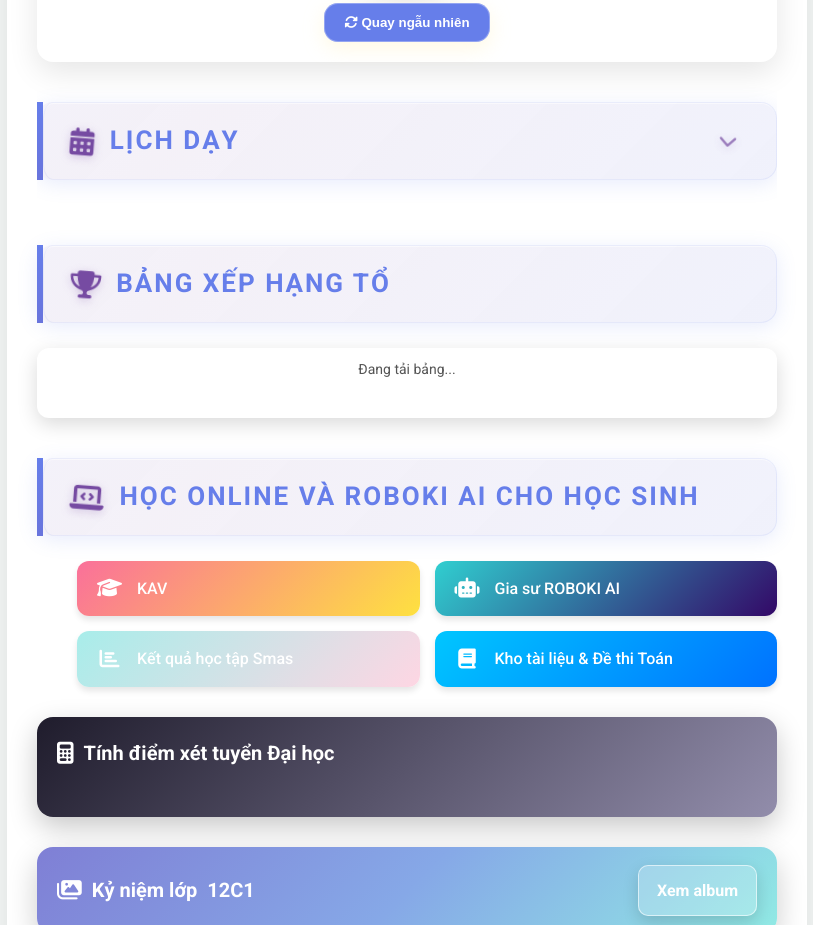
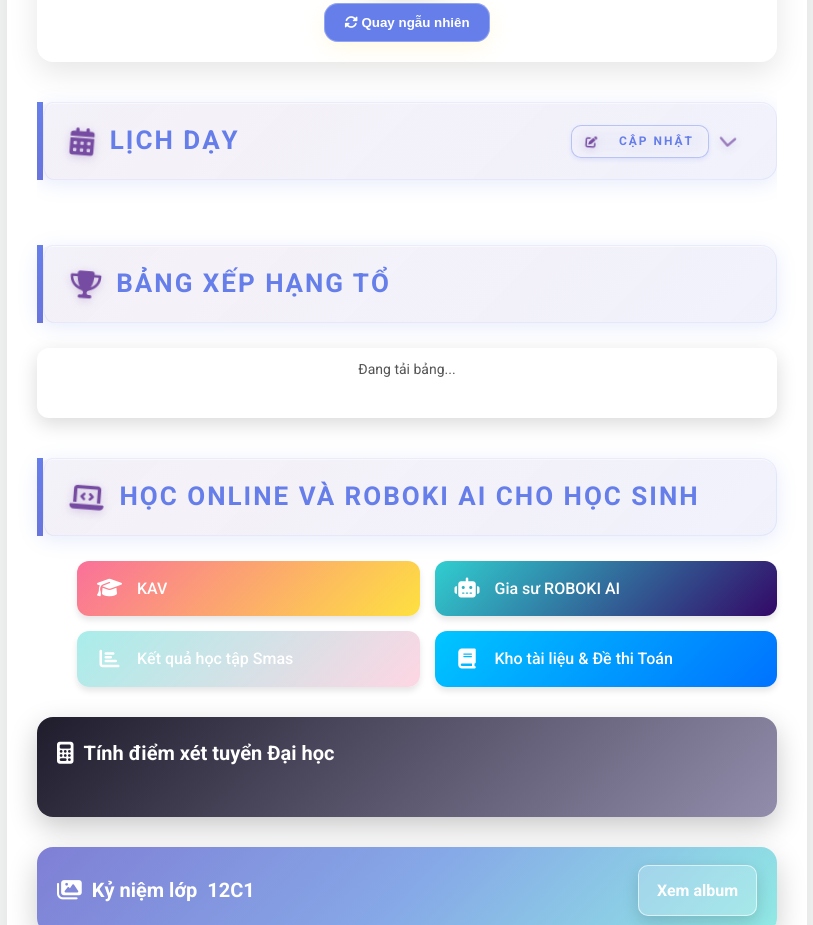
Before and after one commit to vtphong89/webcanhan, a plain HTML site: page index.html in a window 1280 px wide. Shown: the part 1395-2320 px from the top of the page, without its empty margins (233-1046 px from the left). Drawn offline with Linux system fonts and the light colour scheme; no server answers.

Commit message:
Add files via upload

```diff
--- a/config.js
+++ b/config.js
@@ -22,6 +22,9 @@ const HSG_EXAM_TIME_CONFIG = "2026-03-12T00:00:00";
 
 // URL Google Sheets cho Thời Khóa Biểu (CSV format)
 const TIMETABLE_SHEET_URL = "https://docs.google.com/spreadsheets/d/e/2PACX-1vSg6G7zmzBAa2Qodj30H5DGd9jEqO9q07Z20tMPmUJz61eKvMAadqf9NjVq6jjOHw/pub?gid=484115559&single=true&output=csv";
+
+// Link để chỉnh sửa/cập nhật Thời Khóa Biểu trên Google Sheets
+const TIMETABLE_EDIT_URL = "https://docs.google.com/spreadsheets/d/1LF78-08bL93xfCu9hdps4OXm2BiJhzXs/edit?usp=sharing&ouid=108769202968830582103&rtpof=true&sd=true";
 
 // Khung tuần năm học
 const SCHOOL_WEEKS_CONFIG = [
--- a/index.html
+++ b/index.html
@@ -130,7 +130,17 @@
         <section class="timetable-section">
             <h2 id="timetable-toggle" class="toggle-header collapsed" style="cursor: pointer;">
                 <i class="fas fa-calendar-alt"></i> Lịch Dạy
-                <i class="fas fa-chevron-down toggle-icon" style="margin-left: auto; font-size: 18px; transition: transform 0.3s ease;"></i>
+                <div style="display: flex; align-items: center; gap: 10px; margin-left: auto;">
+                    <a href="#"
+                       id="timetable-update-link"
+                       target="_blank"
+                       class="timetable-update-btn"
+                       title="Cập nhật lịch dạy"
+                       onclick="event.stopPropagation();">
+                        <i class="fas fa-edit"></i> Cập nhật
+                    </a>
+                    <i class="fas fa-chevron-down toggle-icon" style="font-size: 18px; transition: transform 0.3s ease;"></i>
+                </div>
             </h2>
             <div id="timetable-content" class="timetable-content collapsed">
             <div id="timetable-status" style="text-align:center; margin: 10px 0; font-size: 14px; color: #555;">Đang tải thời khóa biểu...</div>
--- a/js/main.js
+++ b/js/main.js
@@ -7,6 +7,12 @@
  */
 document.addEventListener("DOMContentLoaded", () => {
   console.log("Initializing modules...");
+
+  // Thiết lập link cập nhật lịch dạy từ config
+  const updateLink = document.getElementById("timetable-update-link");
+  if (updateLink && typeof TIMETABLE_EDIT_URL !== "undefined") {
+    updateLink.href = TIMETABLE_EDIT_URL;
+  }
 
   // Khởi tạo các module
   if (typeof initWheel === "function") {
--- a/styles.css
+++ b/styles.css
@@ -1044,6 +1044,40 @@ h2:hover i{
 }
 
 .timetable-section{overflow-x:hidden;margin-bottom:30px;}
+
+.timetable-update-btn {
+  display: inline-flex;
+  align-items: center;
+  gap: 6px;
+  padding: 6px 14px;
+  background: rgba(255, 255, 255, 0.25);
+  color: #667eea;
+  text-decoration: none;
+  border-radius: 10px;
+  font-size: 12px;
+  font-weight: 600;
+  transition: all 0.3s cubic-bezier(0.4, 0, 0.2, 1);
+  border: 1px solid rgba(102, 126, 234, 0.4);
+  backdrop-filter: blur(10px);
+  white-space: nowrap;
+  box-shadow: 0 2px 4px rgba(102, 126, 234, 0.15);
+}
+
+.timetable-update-btn:hover {
+  background: rgba(255, 255, 255, 0.35);
+  color: #5568d3;
+  transform: translateY(-2px);
+  box-shadow: 0 4px 12px rgba(102, 126, 234, 0.25);
+  border-color: rgba(102, 126, 234, 0.6);
+}
+
+.timetable-update-btn:active {
+  transform: translateY(0);
+}
+
+.timetable-update-btn i {
+  font-size: 11px;
+}
 
 .toggle-header{
   user-select:none;
```
